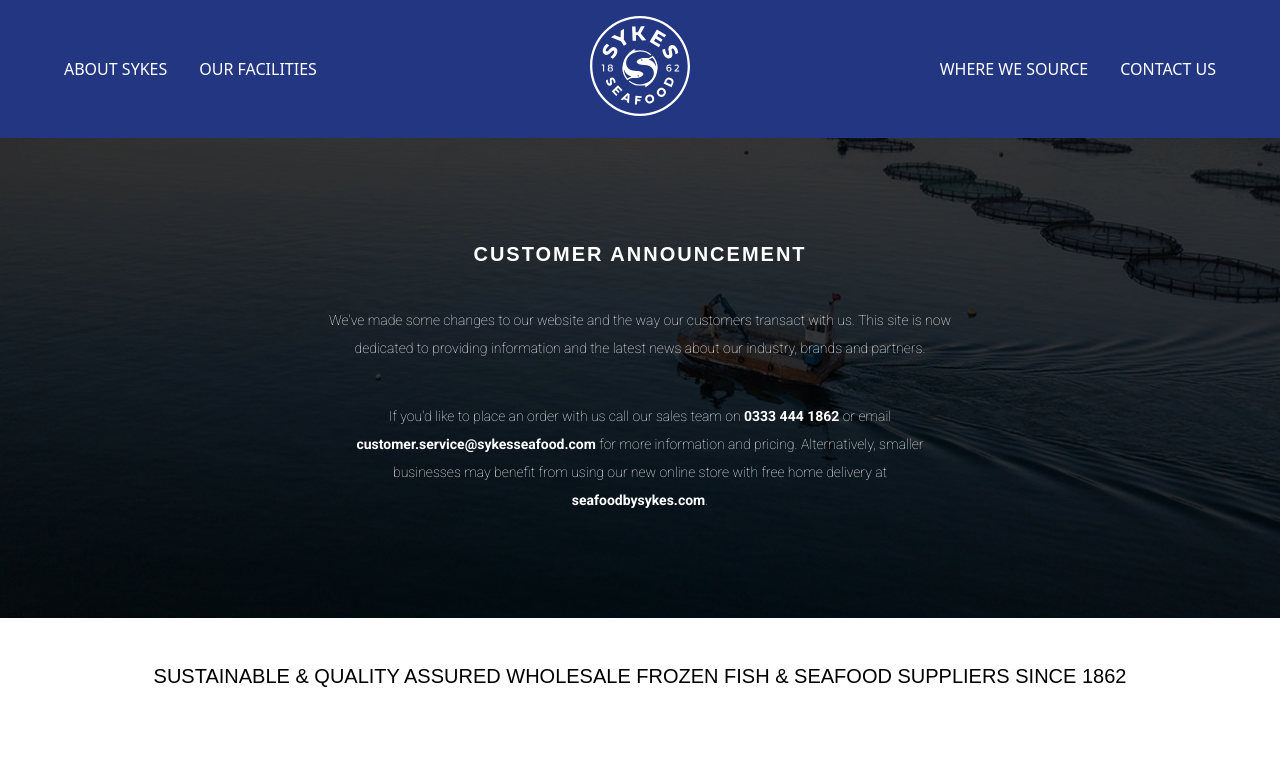
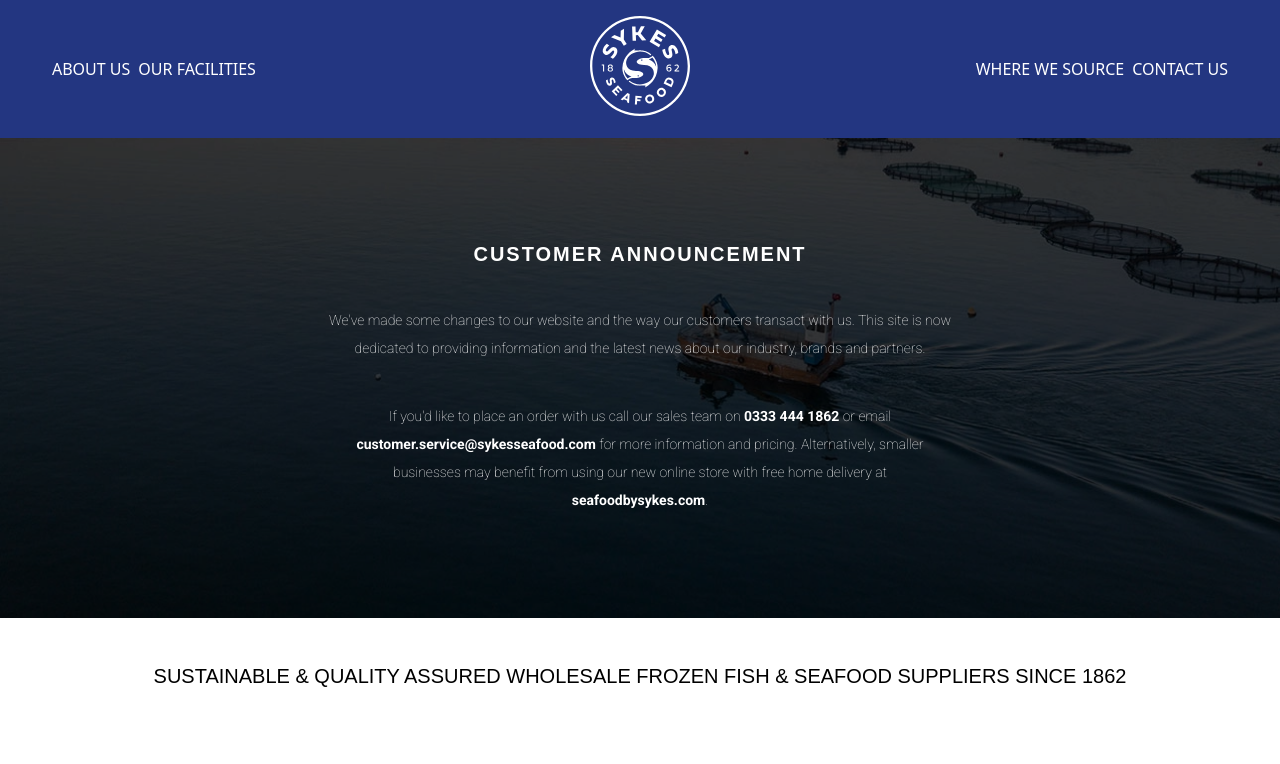
Before and after one commit to ammojest/sykes-react, a Next.js app: page / in a window 1280 px wide. Shown: the top 764 px of the page. Built offline with nearby package versions, Linux system fonts and the light colour scheme; a web font is replaced by a local one.

Commit message:
updated top nav

```diff
--- /dev/null
+++ b/components/navbar-dropdown.js
@@ -0,0 +1,54 @@
+import Link from "next/link";
+import Image from "next/image";
+import * as FaIcons from 'react-icons/fa';
+import * as AiIcons from 'react-icons/ai';
+import { useState } from "react";
+
+
+const NavItem = props => <a href={props.href} className="text-white m-2 hidden md:block hover:bg-Whitehover duration-200 delay-75 p-2 font-extralight" >{props.text}</a>;
+
+const Navbar = () => {
+
+    const [scrollEffect, setscrollEffect] = useState(false);
+
+    const changeLogoSize = () => {
+        // console.log(window.scrollY);
+        if (document.body.scrollTop > 50 || document.documentElement.scrollTop > 50) {
+            document.getElementById("logo-image").style.width = "75px";
+            document.getElementById("logo-image").style.transition = "all 0.5s";
+
+        } else {
+            document.getElementById("logo-image").style.width = "100px";
+            document.getElementById("logo-image").style.transition = "all 0.5s";
+        }
+
+    }
+
+
+    if (typeof window !== "undefined") {
+        window.addEventListener('scroll', changeLogoSize);
+    }
+
+    return (
+        <>
+        <nav className="bg-brand z-50 w-screen sticky top-0">
+            <div className="px-12 py-2 md:py-4 mx-auto flex uppercase bg-transparent text-md justify-center">
+                        <Link href="/" alt="homepage">
+                            <div className="logo-image w-[100px]" id="logo-image">
+                                <Image
+                                    src="/sykes-brand-logo-white.svg"
+                                    className="logo-image"
+                                    alt="logo"
+                                    width={100}
+                                    height={100}
+                                    loading="eager"
+                                />
+                            </div>
+                        </Link>
+            </div>
+        </nav>
+        </>
+     );
+}
+
+export default Navbar;
--- a/components/navbar.js
+++ b/components/navbar.js
@@ -2,19 +2,18 @@
 import Image from "next/image";
 import * as FaIcons from 'react-icons/fa';
 import * as AiIcons from 'react-icons/ai';
-import { useState } from "react";
-
-
-const NavItem = props => <Link href={props.href}><a className="text-white m-2 hidden md:block hover:bg-Whitehover duration-200 delay-75 p-2 font-extralight">{props.text}</a></Link>;
+import { useState, useEffect, useRef } from "react";
+;
 
 const Navbar = () => {
 
     const [sidebar, setSidebar] = useState(false);
+    const [dropdown, setDropdown] = useState(false);
 
     const showSidebar = () => setSidebar(!sidebar);
+    const showDropdown = () => setDropdown(!dropdown);
 
     const changeLogoSize = () => {
-        console.log(window.scrollY);
         if (document.body.scrollTop > 50 || document.documentElement.scrollTop > 50) {
             document.getElementById("logo").style.width = "75px";
             document.getElementById("logo").style.transition = "all 0.5s";
@@ -31,8 +30,6 @@
     }
 
 
-
-
     return (
         <>
         <nav className="bg-brand z-50 w-screen sticky top-0">
@@ -40,33 +37,37 @@
                     <div className="flex basis-1/3 justify-start items-center">
                         <div>
                             <FaIcons.FaBars width={60} onClick={showSidebar} className="text-3xl text-white block md:hidden z-60"/>
-                        </div>
-                        <div>
-                            <NavItem href="/about-us" text="About Sykes" />
-                        </div>
-                        <div>
-                            <NavItem href="/our-facilities" text="Our Facilities" />
+                            <Link href="/about-us">
+                                <a className="text-white mx-1 font-thin hover:underline">About Us</a>
+                            </Link>
+                            <Link href="/our-facilities">
+                                <a className="text-white mx-1 font-thin hover:underline">Our Facilities</a>
+                            </Link>
                         </div>
                     </div>
                     <div className="flex basis-1/3 justify-center">
-                        <div id="logo">
                             <Link href="/" alt="homepage">
+                                <a>
+                                    <div id="logo">
                                     <Image
                                         src="/sykes-brand-logo-white.svg"
                                         alt="logo"
                                         height={100}
                                         width={100}
                                         loading="eager"
-                                    />
+                                        />
+                                    </div>
+                                </a>
                             </Link>
-                        </div>
                     </div>
                     <div className="flex basis-1/3 justify-end items-center">
                         <div>
-                            <NavItem href="/where-we-source" text="Where we source" />
-                        </div>
-                        <div>
-                            <NavItem href="/contact-us" text="Contact Us" />
+                        <Link href="/where-we-source">
+                            <a className="text-white mx-1 font-thin hover:underline">Where We Source</a>
+                        </Link>
+                        <Link href="/contact-us">
+                            <a className="text-white mx-1 font-thin hover:underline">Contact Us</a>
+                        </Link>
                         </div>
                     </div>
             </div>
--- a/components/subscribe.js
+++ /dev/null
@@ -1,21 +0,0 @@
-import MailchimpSubscribe from "react-mailchimp-subscribe"
-
-const url = "https://seafoodbysykes.us2.list-manage.com/subscribe/post?u=ba2e7b2c8d046ca9e7ad1dd29&amp;id=35b8be35a5";
-
-// simplest form (only email)
-const SimpleForm = () => <MailchimpSubscribe url={url}/>
-
-// use the render prop and your custom form
-const CustomForm = () => (
-  <MailchimpSubscribe
-    url={url}
-    render={({ subscribe, status, message }) => (
-      <div>
-        <SimpleForm onSubmitted={formData => subscribe(formData)} />
-        {status === "sending" && <div style={{ color: "blue" }}>sending...</div>}
-        {status === "error" && <div style={{ color: "red" }} dangerouslySetInnerHTML={{__html: message}}/>}
-        {status === "success" && <div style={{ color: "green" }}>Subscribed !</div>}
-      </div>
-    )}
-  />
-)
```
Also changed, not shown: components/form.js (deleted, +0 -9 lines).
